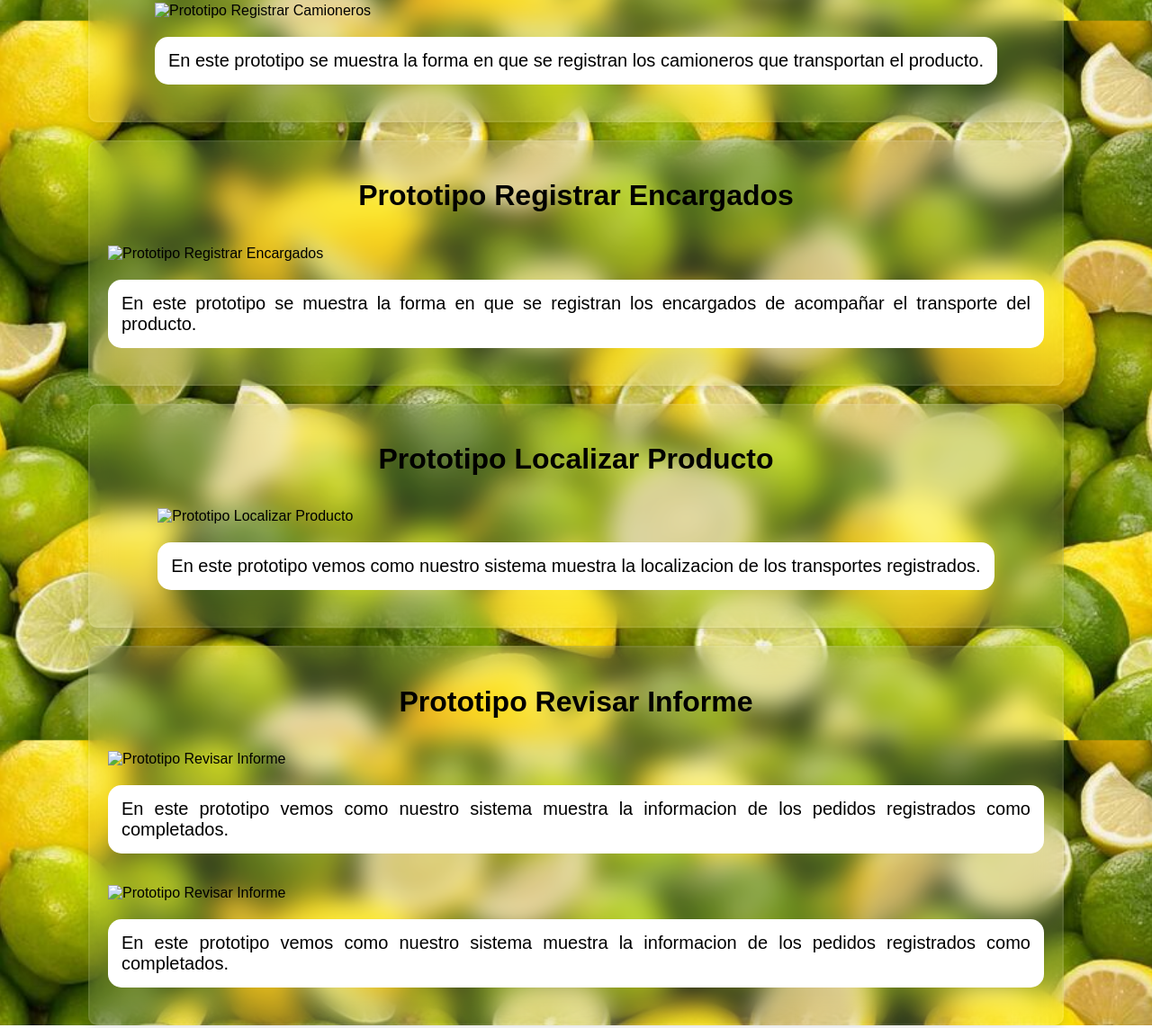
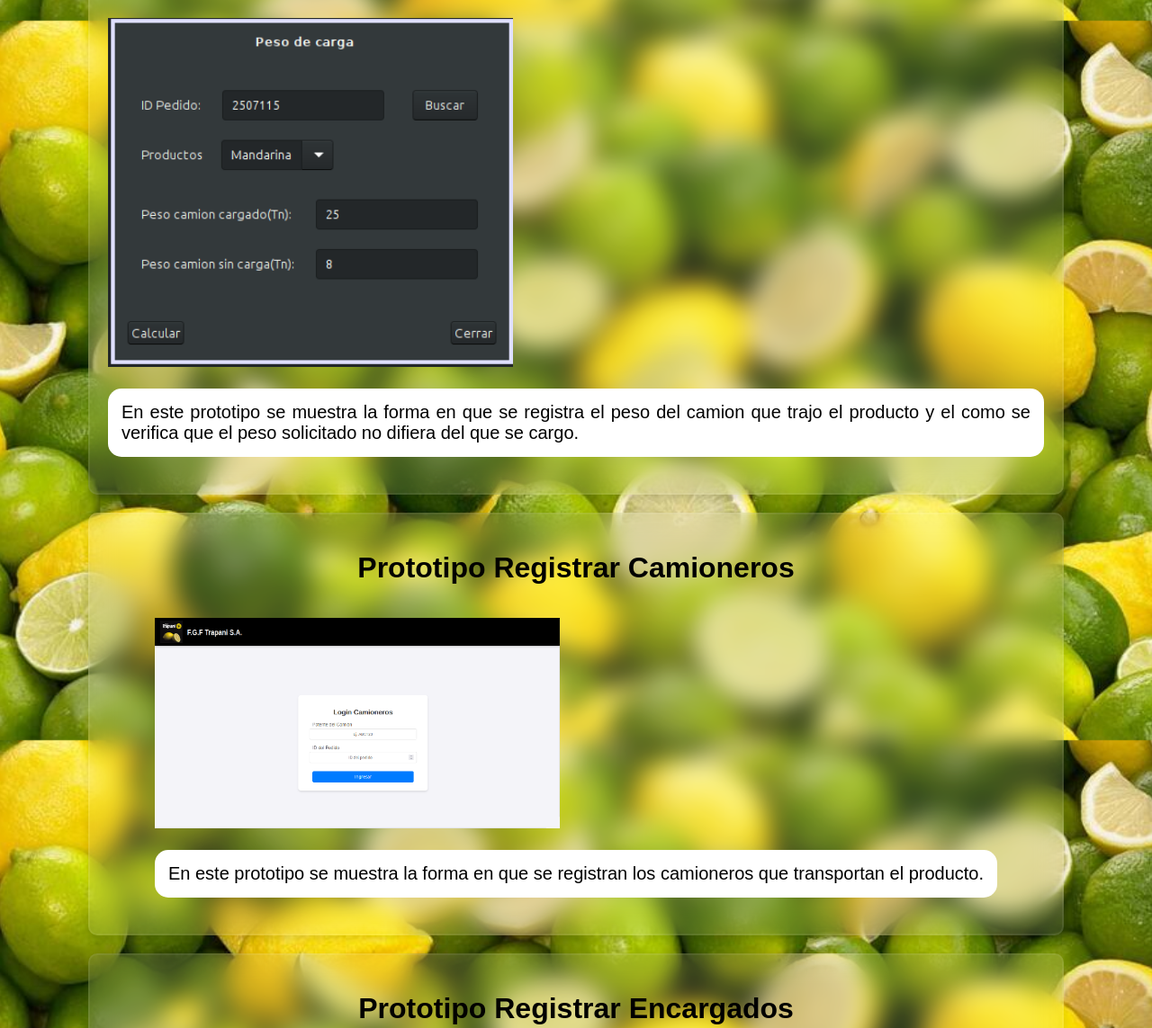
Before and after one commit to JeremiasPomares/Tfi-sistemas-, a plain HTML site: page Prototipos.html in a window 1280 px wide. Shown: the part 777-1920 px from the top of the page at 90% size. Drawn offline with Linux system fonts and the light colour scheme; files that its build step writes are made by us from their sources; files whose address does not match are found by name.

Commit message:
Update Prototipos.html

```diff
--- a/Prototipos.html
+++ b/Prototipos.html
@@ -3,14 +3,14 @@
 <head>
     <meta charset="UTF-8">
     <meta name="viewport" content="width=device-width, initial-scale=1.0">
-    <link rel="stylesheet" href="../css/BodyPrototipos.css">
-    <link rel="stylesheet" href="../css/Header.css">
+    <link rel="stylesheet" href="BodyPrototipos.css">
+    <link rel="stylesheet" href="Header.css">
     <title>Modelos del TFI</title>
 </head>
 
 <header>
 
-    <a href="../Index.html" ><img src="../Img/Logo.jpg" alt="Logo" class="logo-img"></a>
+    <a href="../Index.html" ><img src="Logo.jpg" alt="Logo" class="logo-img"></a>
 
     <a href="../Index.html" class="url"><h1 class="Nombre-Empresa">F.G.F Trapani S.A.</h1></a>
 
@@ -27,7 +27,7 @@
 
                 <div class="Separador">
 
-                    <a href="../Img/Prototipo_Registrar_Pedido.png" class="url"><img src="../Img/Prototipo_Registrar_Pedido.png" alt="Prototipo Registrar Pedido" class="Img "></a>
+                    <a href="Prototipo_Registrar_Pedido.png" class="url"><img src="Prototipo_Registrar_Pedido.png" alt="Prototipo Registrar Pedido" class="Img "></a>
 
                     <p class="Descripcion">En este prototipo se muestra la forma en que se registra un pedido de un producto.</p>
 
@@ -41,7 +41,7 @@
 
                 <div class="Separador">
 
-                    <a href="../Img/Prototipo_Registrar_Peso.png" class="url"><img src="../Img/Prototipo_Registrar_Peso.png" alt="Prototipo Registrar Peso" class="Img "></a>
+                    <a href="Prototipo_Registrar_Peso.png" class="url"><img src="Prototipo_Registrar_Peso.png" alt="Prototipo Registrar Peso" class="Img "></a>
 
                     <p class="Descripcion">En este prototipo se muestra la forma en que se registra el peso del camion que trajo el producto y el como se verifica que el peso solicitado no difiera del que se cargo.</p>
 
@@ -55,7 +55,7 @@
 
                 <div class="Separador">
 
-                    <a href="../Img/Prototipo_Registrar_Camioneros.png" class="url"><img src="../Img/Prototipo_Registrar_Camioneros.png" alt="Prototipo Registrar Camioneros" class="Img "></a>
+                    <a href="Prototipo_Registrar_Camioneros.png" class="url"><img src="Prototipo_Registrar_Camioneros.png" alt="Prototipo Registrar Camioneros" class="Img "></a>
 
                     <p class="Descripcion">En este prototipo se muestra la forma en que se registran los camioneros que transportan el producto.</p>
 
@@ -69,7 +69,7 @@
 
                 <div class="Separador">
 
-                    <a href="../Img/Prototipo_Registrar_Encargados.png" class="url"><img src="../Img/Prototipo_Registrar_Encargados.png" alt="Prototipo Registrar Encargados" class="Img "></a>
+                    <a href="Prototipo_Registrar_Encargados.png" class="url"><img src="Prototipo_Registrar_Encargados.png" alt="Prototipo Registrar Encargados" class="Img "></a>
 
                     <p class="Descripcion">En este prototipo se muestra la forma en que se registran los encargados de acompañar el transporte del producto.</p>
 
@@ -83,7 +83,7 @@
 
                 <div class="Separador">
 
-                    <a href="../Img/Prototipo_Localizar_Producto.png" class="url"><img src="../Img/Prototipo_Localizar_Producto.png" alt="Prototipo Localizar Producto" class="Img "></a>
+                    <a href="Prototipo_Localizar_Producto.png" class="url"><img src="Prototipo_Localizar_Producto.png" alt="Prototipo Localizar Producto" class="Img "></a>
 
                     <p class="Descripcion">En este prototipo vemos como nuestro sistema muestra la localizacion de los transportes registrados.</p>
 
@@ -97,7 +97,7 @@
 
                 <div class="Separador">
 
-                    <a href="../Img/Prototipo_Revisar_Informe_Tabla.png" class="url"><img src="../Img/Prototipo_Revisar_Informe_Tabla.png" alt="Prototipo Revisar Informe" class="Img "></a>
+                    <a href="Prototipo_Revisar_Informe_Tabla.png" class="url"><img src="Prototipo_Revisar_Informe_Tabla.png" alt="Prototipo Revisar Informe" class="Img "></a>
 
                     <p class="Descripcion">En este prototipo vemos como nuestro sistema muestra la informacion de los pedidos registrados como completados.</p>
 
@@ -105,7 +105,7 @@
 
                 <div class="Separador">
 
-                    <a href="../Img/Prototipo_Revisar_Informe.png" class="url"><img src="../Img/Prototipo_Revisar_Informe.png" alt="Prototipo Revisar Informe" class="Img "></a>
+                    <a href="Prototipo_Revisar_Informe.png" class="url"><img src="Prototipo_Revisar_Informe.png" alt="Prototipo Revisar Informe" class="Img "></a>
 
                     <p class="Descripcion">En este prototipo vemos como nuestro sistema muestra la informacion de los pedidos registrados como completados.</p>
 
```
